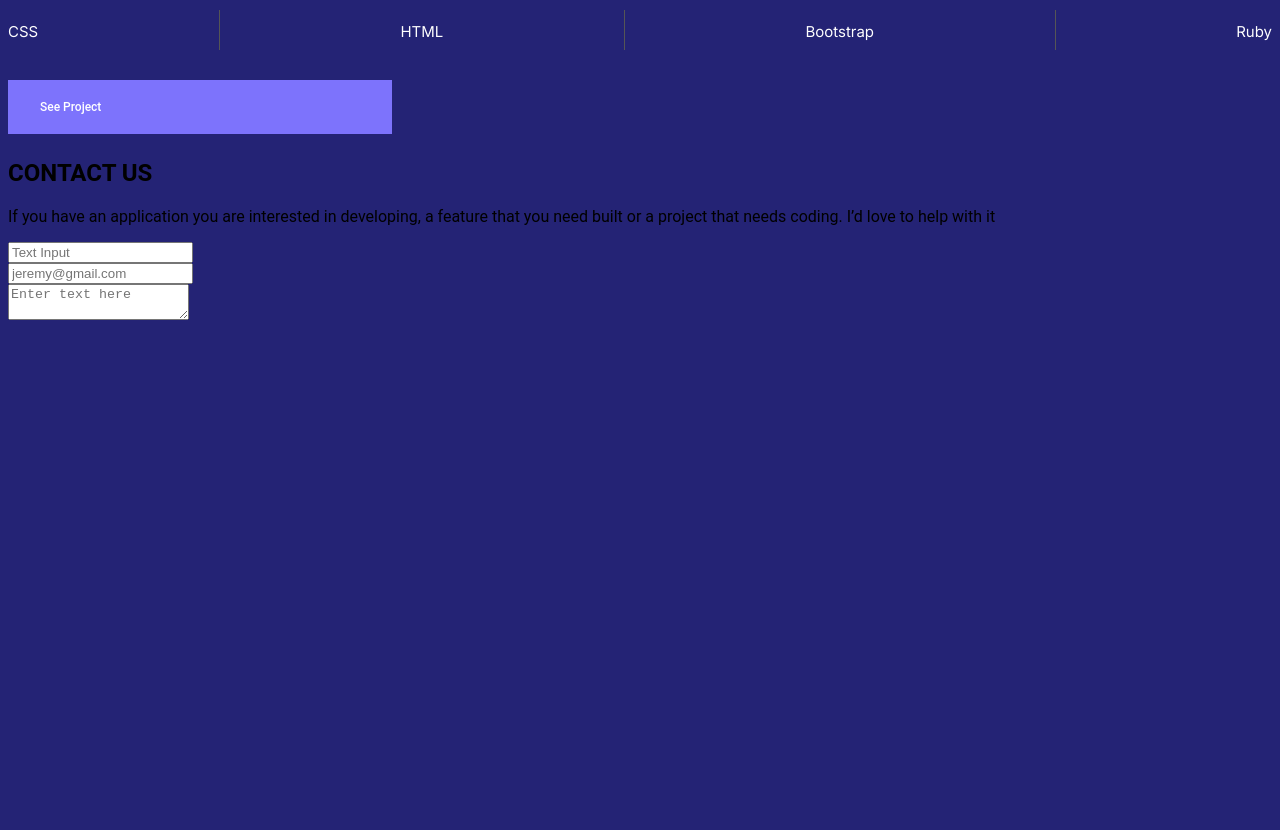
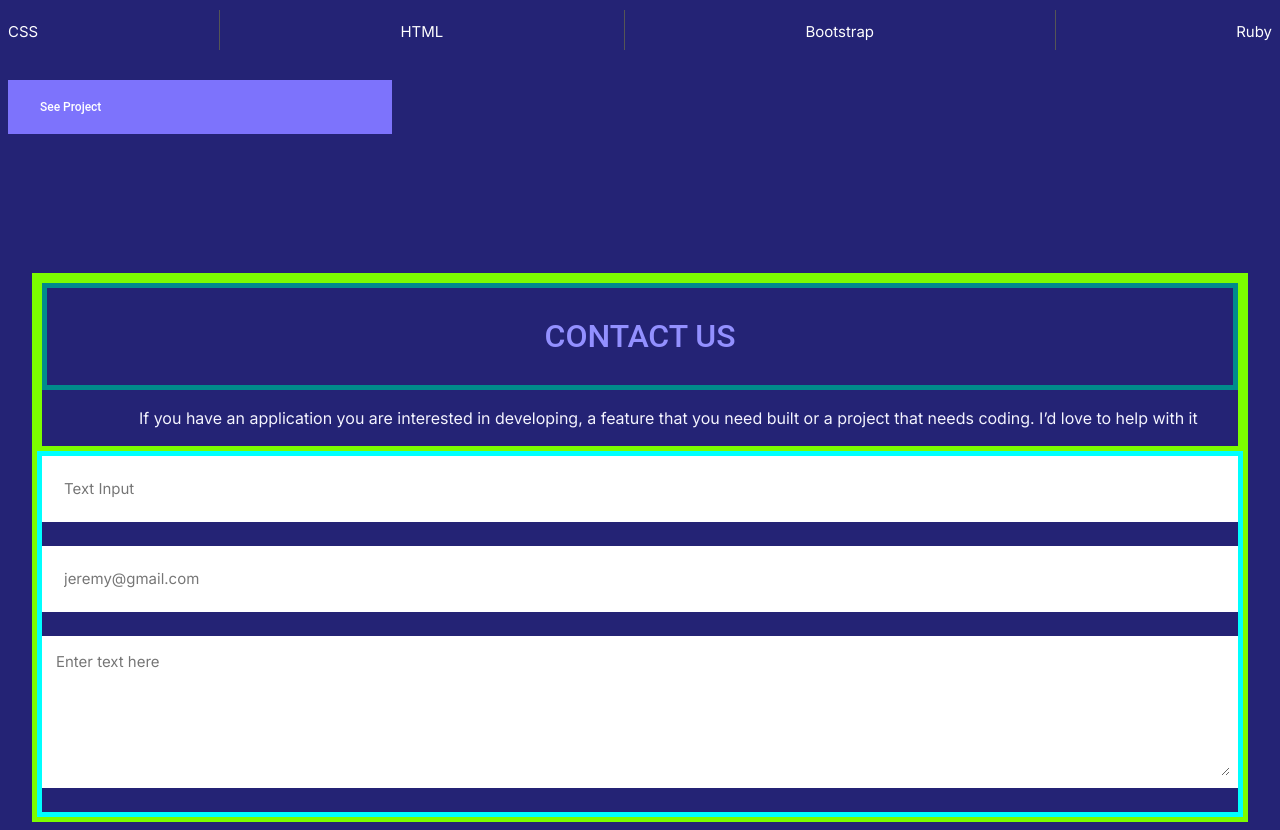
Before and after one commit to bushmusi/bushra-portfolio, a website: page index.html in a window 1280 px wide. Shown: the part 4660-5490 px from the top of the page. Before the commit the page ends 4992 px from the top, so only its background shows below. Drawn offline with Linux system fonts and the light colour scheme.

Commit message:
Add contact form style

```diff
--- a/css/style.css
+++ b/css/style.css
@@ -302,3 +302,116 @@ body {
 #last-hr-line > img {
   width: 100%;
 }
+
+.contact-container {
+  display: flex;
+  flex-direction: column;
+  justify-content: center;
+  margin-top: 134px;
+  margin-left: 24px;
+  margin-right: 24px;
+  border: 5px solid lawngreen;
+}
+
+.contact-container > .contact-intro {
+  display: flex;
+  flex-direction: column;
+  justify-content: center;
+  border: 5px solid lawngreen;
+}
+
+.contact-intro > .contact-header {
+  display: flex;
+  justify-content: center;
+  border:  5px solid darkcyan;
+}
+
+.contact-header > h1 {
+  text-align: center;
+  font-family: 'Roboto', sans-serif;
+  font-style: normal;
+  font-weight: 500;
+  font-size: 32px;
+  line-height: 44px;
+  color: rgb(147, 144, 255);
+}
+
+.contact-intro > .contact-desc {
+  display: flex;
+  justify-content: center;
+  flex-wrap: wrap;
+}
+
+.contact-desc > p {
+  display: flex;
+  justify-content: center;
+  font-family: 'Inter', sans-serif;
+  text-align: center;
+  font-style: normal;
+  font-weight: normal;
+  font-size: 16px;
+  line-height: 24px;
+  text-indent: 1.5cm;
+  color: rgb(245, 245, 255);
+}
+
+.contact-form {
+  display: flex;
+  flex-direction: column;
+  border: 5px solid aqua;
+}
+
+.contact-inbox {
+  display: flex;
+  flex-direction: column;
+  padding: 20px;
+  background-color: white;
+  margin-bottom: 24px;
+}
+
+.contact-inbox > input[type="text"] {
+  border: none;
+  font-family: 'Inter', sans-serif;;
+  font-style: normal;
+  font-weight: normal;
+  font-size: 15px;
+  line-height: 24px;
+  color: rgb(129, 129, 140);
+}
+.contact-inbox > input[type="text"] {
+  border: none;
+  font-family: 'Inter', sans-serif;;
+  font-style: normal;
+  font-weight: normal;
+  font-size: 15px;
+  line-height: 24px;
+  color: rgb(129, 129, 140);
+}
+.contact-inbox > input[type="email"] {
+  border: none;
+  font-family: 'Inter', sans-serif;
+  font-style: normal;
+  font-weight: normal;
+  font-size: 15px;
+  line-height: 24px;
+  color: rgb(129, 129, 140);
+}
+
+.contact-txt-area {
+  display: flex;
+  flex-direction: column;
+  padding: 12px;
+  background-color: white;
+  margin-bottom: 24px;
+}
+
+textarea {
+  border: none;
+  font-family: 'Inter', sans-serif;
+  font-style: normal;
+  font-weight: normal;
+  font-size: 15px;
+  line-height: 24px;
+  width: 100%;
+  height: 124px;
+}
```
